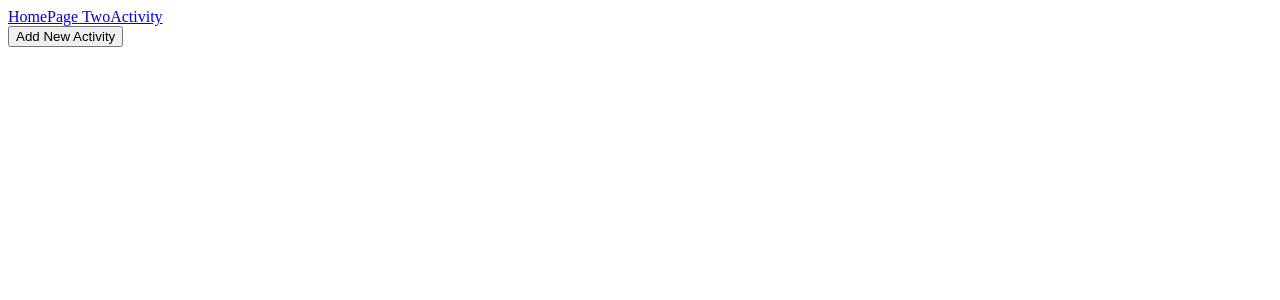
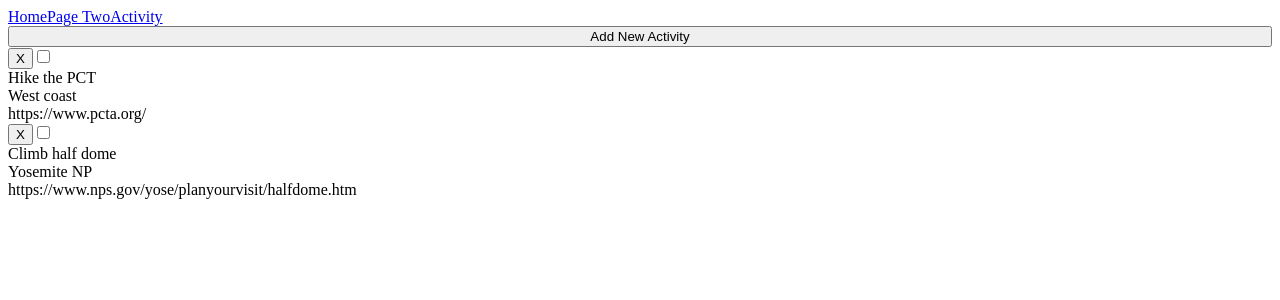
Before and after one commit to VentureVault/VentureVault, a React app: page /Activity in a window 1280 px wide. Shown: the top 300 px of the page. Built offline with nearby package versions, Linux system fonts and the light colour scheme.

Commit message:
starting styling

```diff
--- a/client/index.html
+++ b/client/index.html
@@ -4,7 +4,7 @@
   <meta charset="UTF-8">
   <meta http-equiv="X-UA-Compatible" content="IE=edge">
   <meta name="viewport" content="width=device-width, initial-scale=1.0">
-  <title>React Router Boiler Plate</title>
+  <title>VentureVault</title>
 </head>
 <body>
   <div id="root"></div>
--- a/client/index.js
+++ b/client/index.js
@@ -2,6 +2,7 @@ import App from './App';
 import React, { StrictMode } from 'react';
 import { createRoot } from 'react-dom/client';
 
+import styles from './styles.css';
 
 const root = createRoot(document.getElementById("root"));
 root.render(
--- a/client/pages/ActivityPage/ActivityPage.jsx
+++ b/client/pages/ActivityPage/ActivityPage.jsx
@@ -2,25 +2,32 @@ import React, { useState } from 'react';
 
 import ActivityContainer from './components/ActivityContainer'
 
-const mockActivityObject = {
+const mockActivityObject1 = {
   activityName: 'Hike the PCT',
   activityId: 1,
   locationName: 'West coast',
   category: 'Activity',
-  url: ['https://www.pcta.org/']
+  urls: ['https://www.pcta.org/']
 };
-const mockActivityArray = [mockActivityObject];
+const mockActivityObject2 = {
+  activityName: 'Climb half dome',
+  activityId: 2,
+  locationName: 'Yosemite NP',
+  category: 'Activity',
+  urls: ['https://www.nps.gov/yose/planyourvisit/halfdome.htm']
+}
+const mockActivityArray = [mockActivityObject1, mockActivityObject2];
 
 const ActivityPage = () => {
 
   const [activityArray, setActivityArray] = useState(mockActivityArray); // *** change for real data
-
+  const [expanded, setExpanded] = useState(false);
 
   return (
-    <div className='ActivityPage'>
-      <button>Add New Activity</button>
-      {/* { add expanding add new list component here} */}
-      {/* <ActivityContainer activityArray={activityArray} /> */}
+    <div id='ActivityPage'>
+      <button onClick={() => setExpanded(!expanded)}>Add New Activity</button>
+      {expanded && <AddActivity />}
+      <ActivityContainer activityArray={activityArray} />
     </div>
   );
 };
--- a/client/pages/ActivityPage/components/Activity.jsx
+++ b/client/pages/ActivityPage/components/Activity.jsx
@@ -1,6 +1,20 @@
-import React from 'react';
+import React, { useState } from 'react';
 
-const Activity = ({activityName, locationName, urls}) => {
+const Activity = ({activityId, activityName, locationName, urls}) => {
+  // complete bucketlist item and save in db
+  const [checked, setChecked] = useState(false);
+  const completedBucketListItem = () => {
+    setChecked(!checked);
+  }
+  // delete activity on button click functionality
+  function deleteActivity() {
+    // activity id is needed
+    // fetch request to router, provide id
+
+    // expect return of new activityArray
+    // render page again with new data
+    // expect an updated activity array in response from backend
+  }
   // create divs for each url (and possibly description)
   const urlDivs = []
   for (let i = 0; i < urls.length; i++) {
@@ -9,19 +23,28 @@ const Activity = ({activityName, locationName, urls}) => {
         {urls[i]}
       </div>
     )
-  }
+  };
+
   return (
     <div className='activity'>
-      <button className='delete'>X</button>
+      <button onClick={deleteActivity} className='deleteActivity'>X</button>
+      <input
+        className='checkBox'
+        type='checkbox'
+        checked={checked}
+        onChange={completedBucketListItem}
+      />
       <div className='activityName'>
         {activityName}
       </div>
       <div className='locationName'>
         {locationName}
       </div>
-      <div>
+      <div className='urlContainer'>
         {urlDivs}
       </div>
     </div>
   )
 };
+
+export default Activity;
--- a/client/pages/ActivityPage/components/ActivityContainer.jsx
+++ b/client/pages/ActivityPage/components/ActivityContainer.jsx
@@ -1,5 +1,7 @@
 import React from 'react';
-
+// import components
+import Activity from './Activity';
+import AddActivity from './AddActivity';
 // activity_name given from backend
 // const mockActivityObject = {
 //   activityName: 'Hike the PCT',
@@ -8,37 +10,36 @@ import React from 'react';
 //   urlArray: ['https://www.pcta.org/']
 // };
 
-// const ActivityContainer = (props) => {
 const ActivityContainer = ({activityArray}) => {
   // array of activity divs
   const activities = [];
   // create containers for each activity
-  for (let i = 0; i < activityArray.length; i++) {
+  activityArray.forEach(activity => {
     // grab necessary data to add to Activity component
-    // const {
-    //   activity_id: id,
-    //   activity_name: activityName, // string
-    //   location_name: locationName, // string
-    //   detail_urls: urls, // array
-    // } = activityArray; // change to activity object when db is set up
     const {
-      activityId,
+      activityId, // string
       activityName, // string
       locationName, // string
-      urls, // array
-    } = activityArray; // change to activity object when db is set up
+      urls // array
+    } = activity;
+
     activities.push(
       <Activity
-        key={activityID}
+        key={activityId}
         activityName={activityName}
         locationName={locationName}
         urls={urls}
       />
-    )
-  };
+    );
+  });
+
   return(
-    <div className='activityContainer'>
+    <div id='activityContainer'>
       {activities}
     </div>
-  )
+  );
 };
+
+
+
+export default ActivityContainer;
--- /dev/null
+++ b/client/pages/ActivityPage/components/AddActivity.jsx
@@ -0,0 +1,10 @@
+import React, { useState } from 'react';
+import { userContext } from '../../../context';
+
+const AddActivity = () => {
+  const [activityName, setActivityName] = useState('');
+  const [location, setLocation] = useState('');
+
+}
+
+export default AddActivity
--- /dev/null
+++ b/client/styles.css
@@ -0,0 +1,106 @@
+/* <~~~~~ COMPUTER SCREENS ~~~~~> */
+/* <----- Activities -----> */
+
+#ActivityPage {
+  display: flex;
+  flex-direction: column;
+  align-items: stretch;
+  border: 1px;
+};
+
+#activityContainer {
+  display: flex;
+  flex-direction: column;
+  justify-content: space-around;
+  /* row-gap: 20px; */
+};
+
+.activity {
+  margin: 5%;
+  display: flex;
+  flex-direction: column;
+  justify-content: space-around;
+  border: 1px solid black;
+  border-radius: 10px;
+  row-gap: 5px;
+};
+
+.deleteActivity {
+  margin: 1.5%;
+  align-self: end;
+  border: none;
+  background-color: white;
+
+};
+
+.checkBox {
+  margin: 1.5%;
+  align-self: flex-start
+};
+
+.activityName {
+  padding-left: 10%;
+  align-self: flex-start;
+};
+
+.locationName {
+
+};
+
+.urlContainer {
+
+};
+
+.urlDiv {
+
+};
+
+
+
+/* <~~~~~ MOBILE DEVICE ~~~~~> */
+@media all and (max-width: 500px) {
+/* <----- Activities -----> */
+
+ #ActivityPage {
+  display: flex;
+  flex-direction: column;
+  align-items: stretch;
+  border: 1px;
+  };
+
+  #activityContainer {
+    display: flex;
+    flex-direction: column;
+    align-items: stretch;
+    border: 1px;
+    row-gap: 20px;
+  };
+
+  .activity {
+    display: flex;
+    flex-direction: column;
+    align-items: center;
+    border: 1px;
+    row-gap: 5px;
+  };
+
+  .activityName {
+
+  };
+
+  .locationName {
+
+  };
+
+  .urlContainer {
+
+  };
+
+  .urlDiv {
+
+  };
+
+  .deleteActivity {
+    align-self: right;
+  };
+};
```
